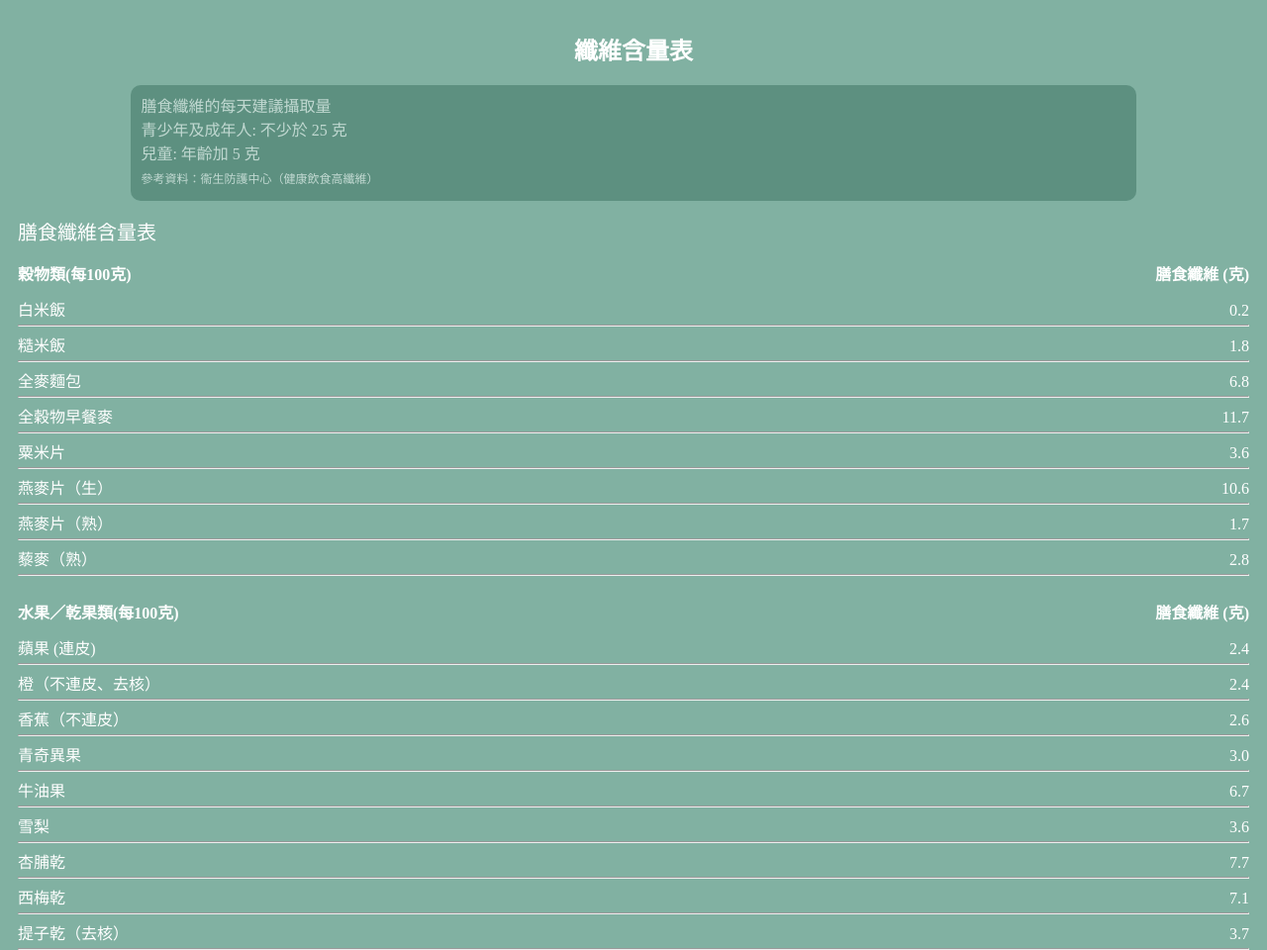
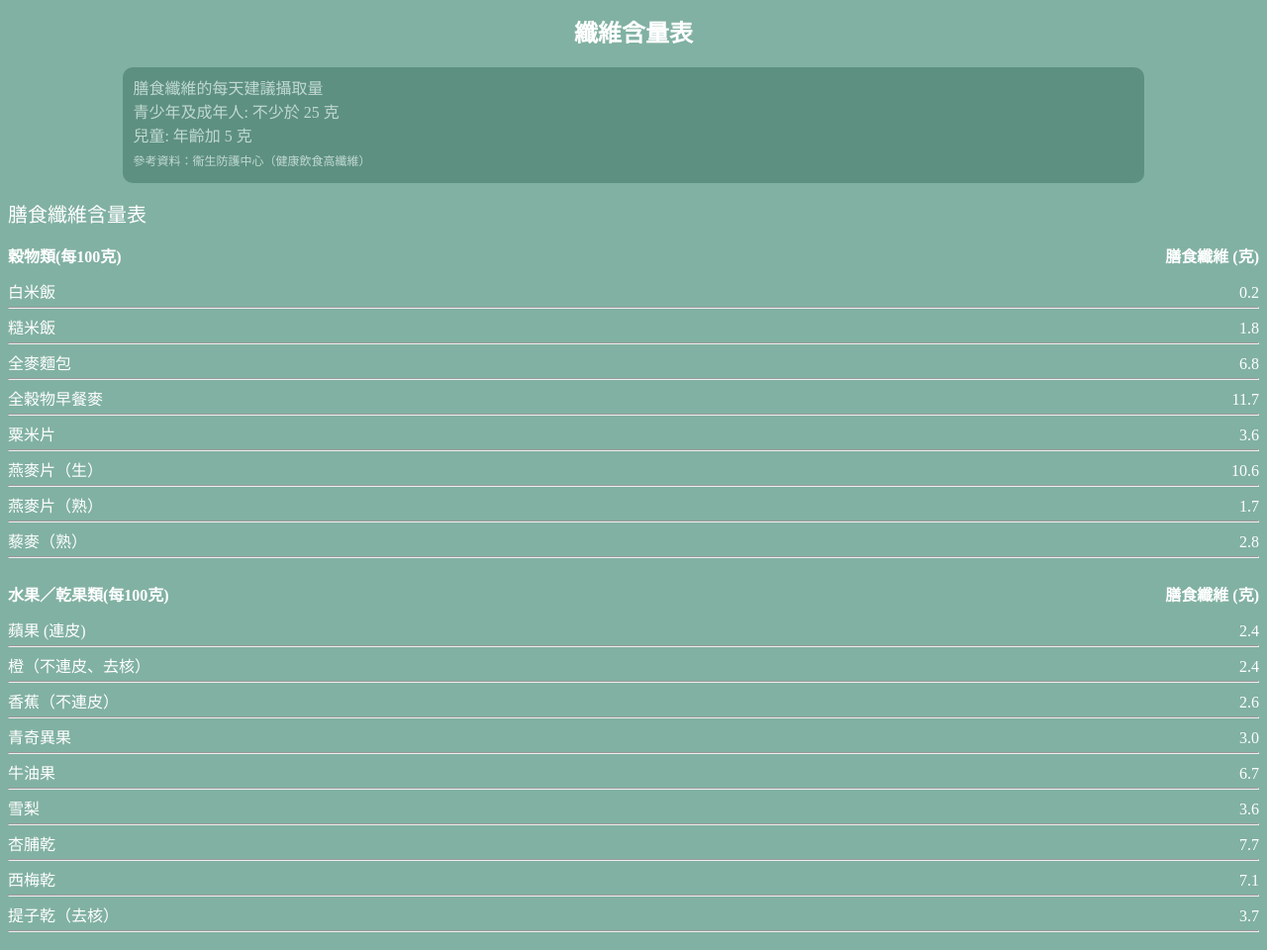
Before and after one commit to tamskh/tracy_articals, a plain HTML site: page article_4.html in a window 1280 px wide. Shown: the top 960 px of the page at 99% size. Drawn offline with Linux system fonts and the light colour scheme.

Commit message:
Update CSS

```diff
--- a/article_4.html
+++ b/article_4.html
@@ -80,7 +80,7 @@
          }
       </style>
    </head>
-   <body style="padding:10px;">
+   <body>
       <h1>纖維含量表</h1>
       <p id="rcorners1">膳食纖維的每天建議攝取量 <br />
          青少年及成年人: 不少於 25 克<br />
```
